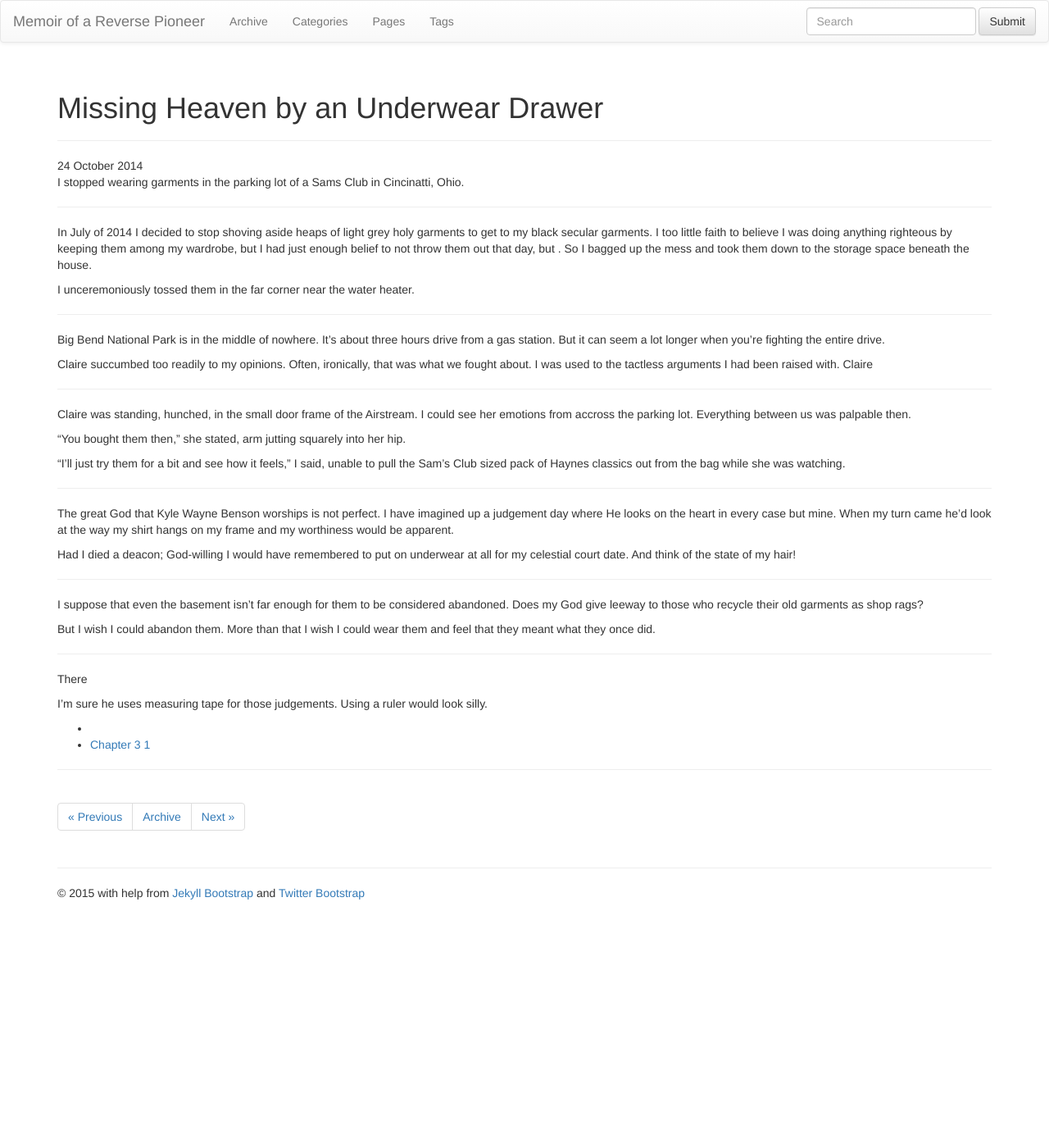
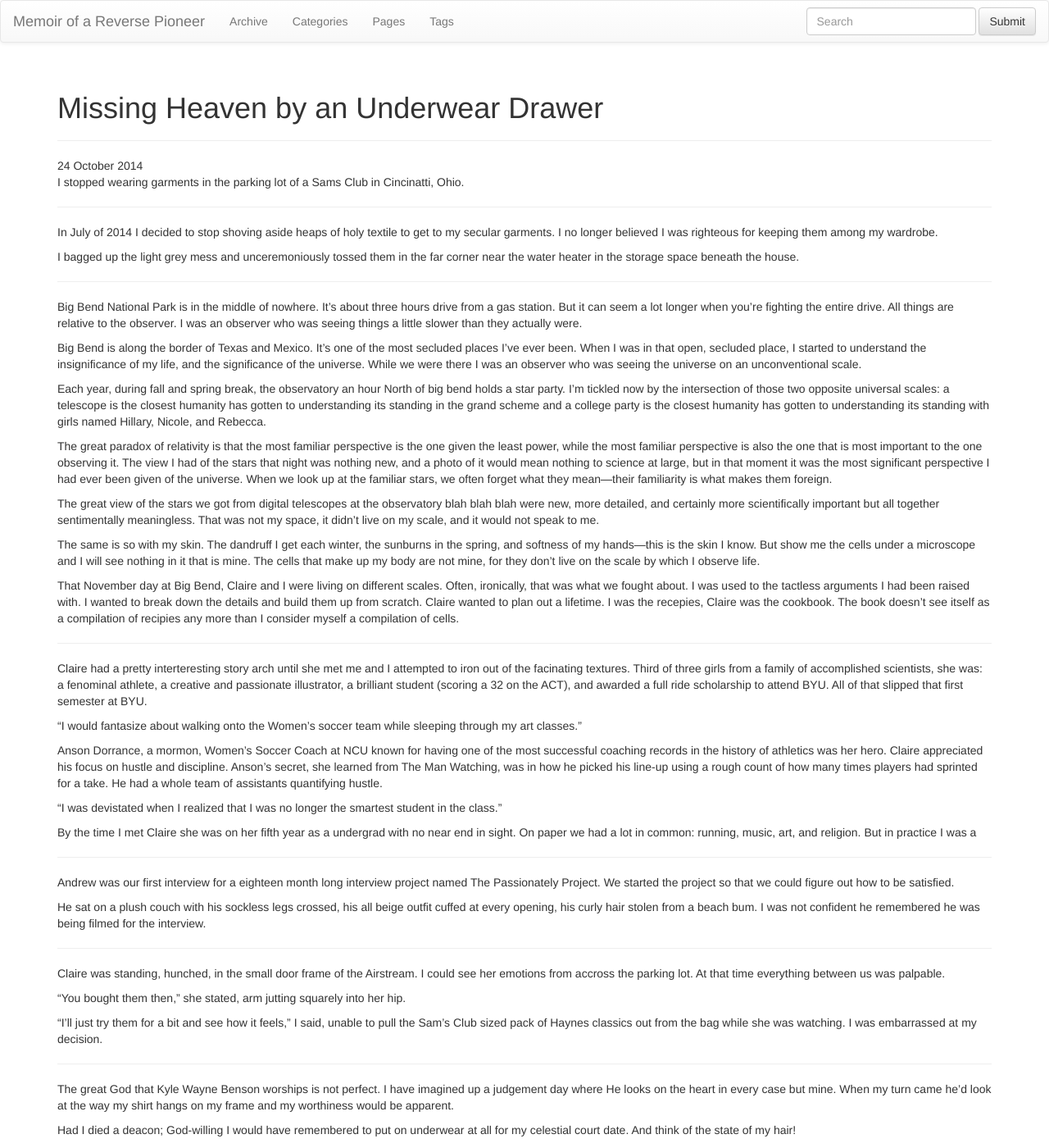
Before and after one commit to rabid-unicorn/reverse-pioneer, a Jekyll site: the page built from _posts/2014-10-24-missing-heaven-by-an-underwear-drawer.md, in a window 1280 px wide and 1400 px high. Shown: the whole window at 82% size. Built offline with Jekyll 4.4.1, drawn with Linux system fonts in a browser that asks for light colours; nearby versions of some CDN libraries; library files that are not in the unit come from our copies.

Commit message:
underwear — paradox of relativity

```diff
--- a/_posts/2014-10-24-missing-heaven-by-an-underwear-drawer.md
+++ b/_posts/2014-10-24-missing-heaven-by-an-underwear-drawer.md
@@ -11,23 +11,51 @@ I stopped wearing garments in the parking lot of a Sams Club in Cincinatti, Ohio
 
 ------
 
-In July of 2014 I decided to stop shoving aside heaps of light grey holy garments to get to my black secular garments. I too little faith to believe I was doing anything righteous by keeping them among my wardrobe, but I had just enough belief to not throw them out that day, but . So I bagged up the mess and took them down to the storage space beneath the house.
+In July of 2014 I decided to stop shoving aside heaps of holy textile to get to my secular garments. I no longer believed I was righteous for keeping them among my wardrobe.
 
-I unceremoniously tossed them in the far corner near the water heater.
+I bagged up the light grey mess and unceremoniously tossed them in the far corner near the water heater in the storage space beneath the house.
 
 ------
 
-Big Bend National Park is in the middle of nowhere. It's about three hours drive from a gas station. But it can seem a lot longer when you're fighting the entire drive.
+Big Bend National Park is in the middle of nowhere. It's about three hours drive from a gas station. But it can seem a lot longer when you're fighting the entire drive. All things are relative to the observer. I was an observer who was seeing things a little slower than they actually were.
 
-Claire succumbed too readily to my opinions. Often, ironically, that was what we fought about. I was used to the tactless arguments I had been raised with. Claire
+Big Bend is along the border of Texas and Mexico. It's one of the most secluded places I've ever been. When I was in that open, secluded place, I started to understand the insignificance of my life, and the significance of the universe. While we were there I was an observer who was seeing the universe on an unconventional scale.
+
+Each year, during fall and spring break, the observatory an hour North of big bend holds a star party. I'm tickled now by the intersection of those two opposite universal scales: a telescope is the closest humanity has gotten to understanding its standing in the grand scheme and a college party is the closest humanity has gotten to understanding its standing with girls named Hillary, Nicole, and Rebecca.
+
+The great paradox of relativity is that the most familiar perspective is the one given the least power, while the most familiar perspective is also the one that is most important to the one observing it. The view I had of the stars that night was nothing new, and a photo of it would mean nothing to science at large, but in that moment it was the most significant perspective I had ever been given of the universe. When we look up at the familiar stars, we often forget what they mean—their familiarity is what makes them foreign.
+
+The great view of the stars we got from digital telescopes at the observatory blah blah blah were new, more detailed, and certainly more scientifically important but all together sentimentally meaningless. That was not my space, it didn't live on my scale, and it would not speak to me.
+
+The same is so with my skin. The dandruff I get each winter, the sunburns in the spring, and softness of my hands—this is the skin I know. But show me the cells under a microscope and I will see nothing in it that is mine. The cells that make up my body are not mine, for they don't live on the scale by which I observe life.
+
+That November day at Big Bend, Claire and I were living on different scales. Often, ironically, that was what we fought about. I was used to the tactless arguments I had been raised with. I wanted to break down the details and build them up from scratch. Claire wanted to plan out a lifetime. I was the recepies, Claire was the cookbook. The book doesn't see itself as a compilation of recipies any more than I consider myself a compilation of cells.
 
 ------
 
-Claire was standing, hunched, in the small door frame of the Airstream. I could see her emotions from accross the parking lot. Everything between us was palpable then.
+Claire had a pretty interteresting story arch until she met me and I attempted to iron out of the facinating textures. Third of three girls from a family of accomplished scientists, she was: a fenominal athlete, a creative and passionate illustrator, a brilliant student (scoring a 32 on the ACT), and awarded a full ride scholarship to attend BYU. All of that slipped that first semester at BYU.
+
+"I would fantasize about walking onto the Women's soccer team while sleeping through my art classes."
+
+Anson Dorrance, a mormon, Women's Soccer Coach at NCU known for having one of the most successful coaching records in the history of athletics was her hero. Claire appreciated his focus on hustle and discipline. Anson's secret, she learned from The Man Watching, was in how he picked his line-up using a rough count of how many times players had sprinted for a take. He had a whole team of assistants quantifying hustle.
+
+"I was devistated when I realized that I was no longer the smartest student in the class."
+
+By the time I met Claire she was on her fifth year as a undergrad with no near end in sight. On paper we had a lot in common: running, music, art, and religion. But in practice I was a
+
+------
+
+Andrew was our first interview for a eighteen month long interview project named The Passionately Project. We started the project so that we could figure out how to be satisfied.
+
+He sat on a plush couch with his sockless legs crossed, his all beige outfit cuffed at every opening, his curly hair stolen from a beach bum. I was not confident he remembered he was being filmed for the interview.
+
+------
+
+Claire was standing, hunched, in the small door frame of the Airstream. I could see her emotions from accross the parking lot. At that time everything between us was palpable.
 
 "You bought them then," she stated, arm jutting squarely into her hip.
 
-"I'll just try them for a bit and see how it feels," I said, unable to pull the Sam's Club sized pack of Haynes classics out from the bag while she was watching.
+"I'll just try them for a bit and see how it feels," I said, unable to pull the Sam's Club sized pack of Haynes classics out from the bag while she was watching. I was embarrassed at my decision.
 
 ------
 
```
